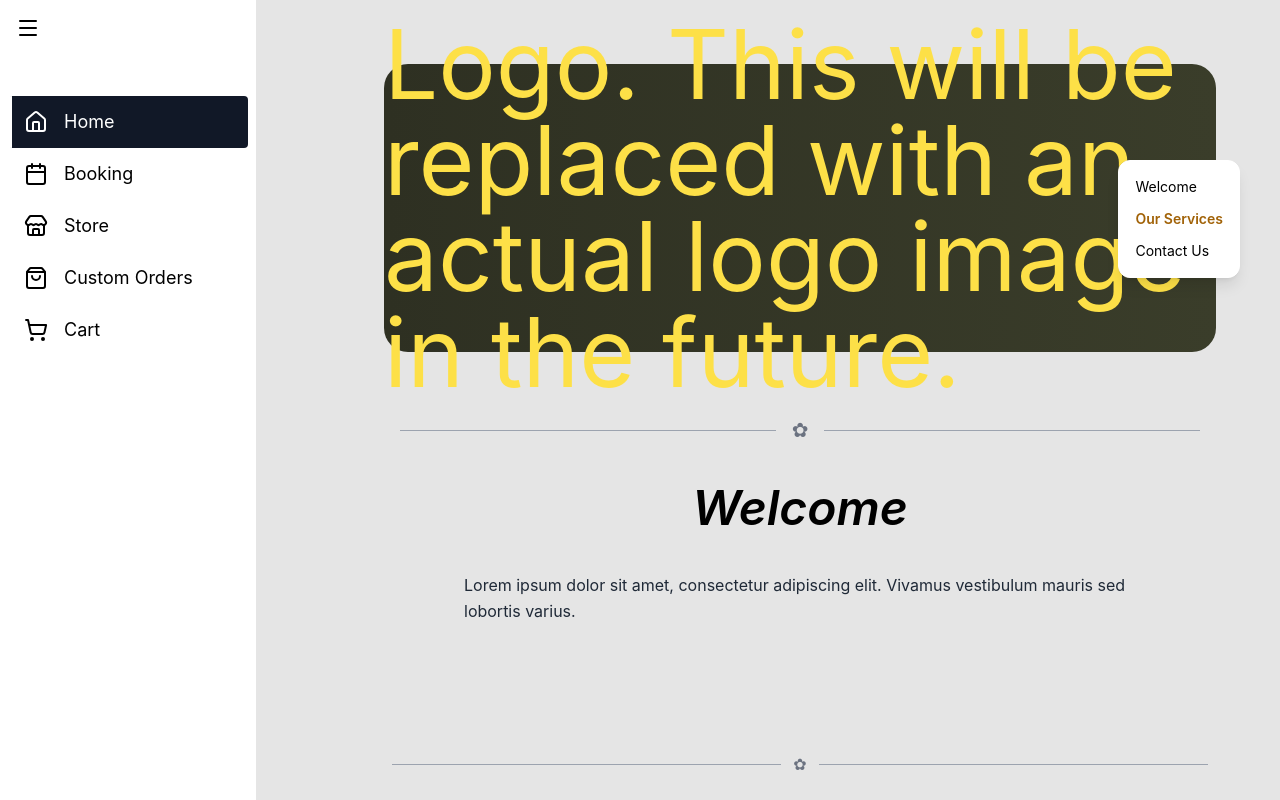
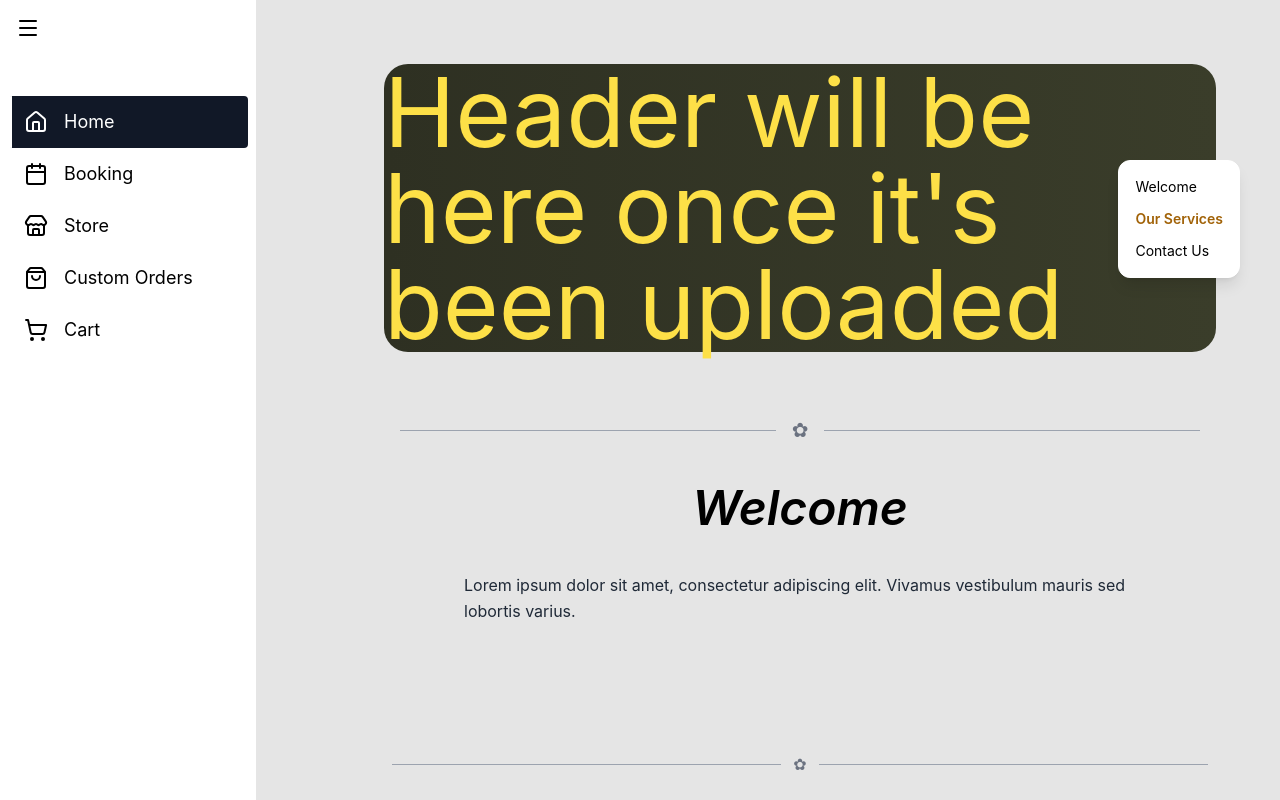
Before and after one commit to amond049/mehendhibyb, a Next.js app: page / in a window 1280 px wide. Shown: the top 800 px of the page. Built offline with nearby package versions, Linux system fonts and the light colour scheme.

Commit message:
Updating the banner for the time being

```diff
--- a/components/banner.tsx
+++ b/components/banner.tsx
@@ -23,7 +23,7 @@ export default function Banner() {
             lg:text-8xl
           "
         >
-          Logo. This will be replaced with an actual logo image in the future.
+          Header will be here once it's been uploaded
         </h1>
       </div>
     </div>
```
